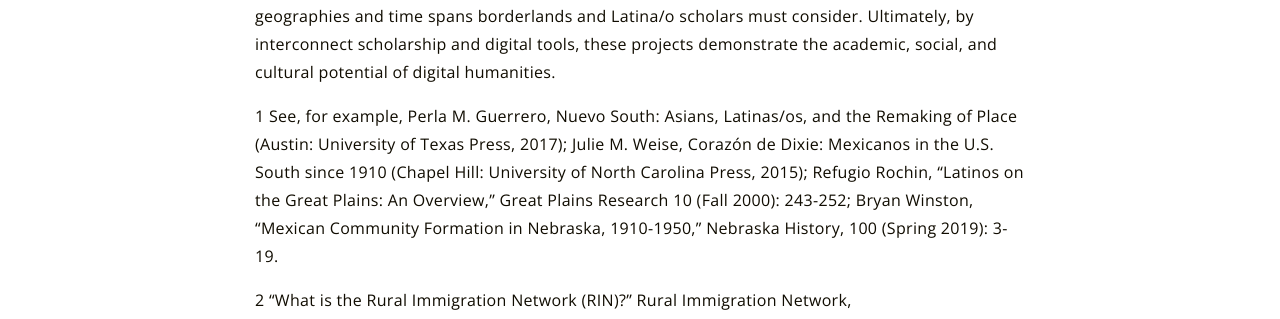
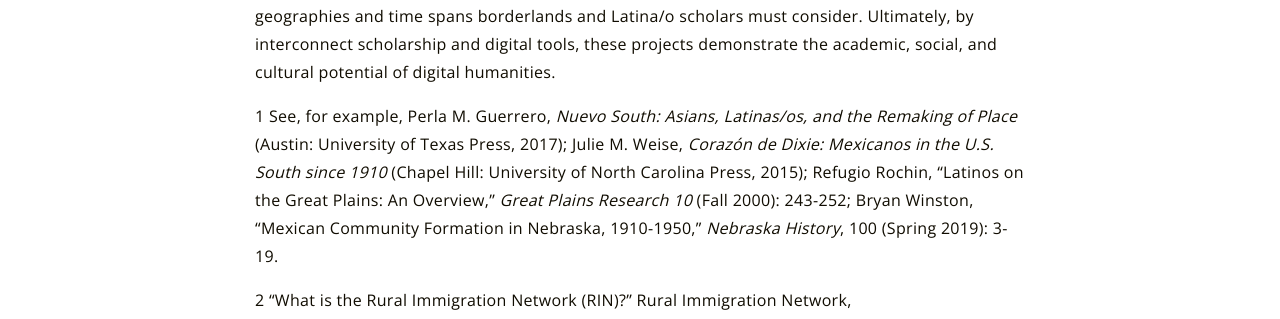
Before and after one commit to unitedfronteras/ufexhibicion_mexeua, a Jekyll site: the page built from _reflections/zapataj.md, in a window 1280 px wide. Shown: the part 1456-1775 px from the top of the page. Built offline with Jekyll 4.4.1, drawn with Linux system fonts in a browser that asks for light colours.

```diff
--- a/_reflections/zapataj.md
+++ b/_reflections/zapataj.md
@@ -55,11 +55,11 @@ and cultural potential of digital humanities.
 
 
 
-1 See, for example, Perla M. Guerrero, Nuevo South: Asians, Latinas/os, and the Remaking of Place (Austin:
-University of Texas Press, 2017); Julie M. Weise, Corazón de Dixie: Mexicanos in the U.S. South since 1910
+1 See, for example, Perla M. Guerrero, *Nuevo South: Asians, Latinas/os, and the Remaking of Place* (Austin:
+University of Texas Press, 2017); Julie M. Weise, *Corazón de Dixie: Mexicanos in the U.S. South since 1910*
 (Chapel Hill: University of North Carolina Press, 2015); Refugio Rochin, “Latinos on the Great Plains: An
-Overview,” Great Plains Research 10 (Fall 2000): 243-252; Bryan Winston, “Mexican Community Formation in
-Nebraska, 1910-1950,” Nebraska History, 100 (Spring 2019): 3-19.
+Overview,” *Great Plains Research 10* (Fall 2000): 243-252; Bryan Winston, “Mexican Community Formation in
+Nebraska, 1910-1950,” *Nebraska History*, 100 (Spring 2019): 3-19.
 
 2 “What is the Rural Immigration Network (RIN)?” Rural Immigration Network,
 [https://ruralimmigration.net/about2-page/](https://ruralimmigration.net/about2-page/).
```
